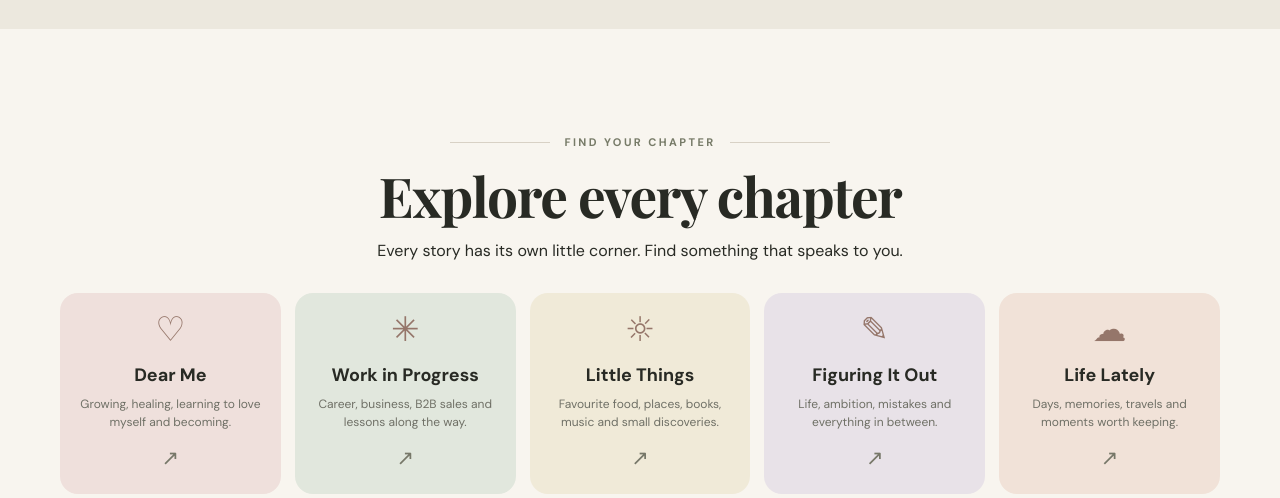
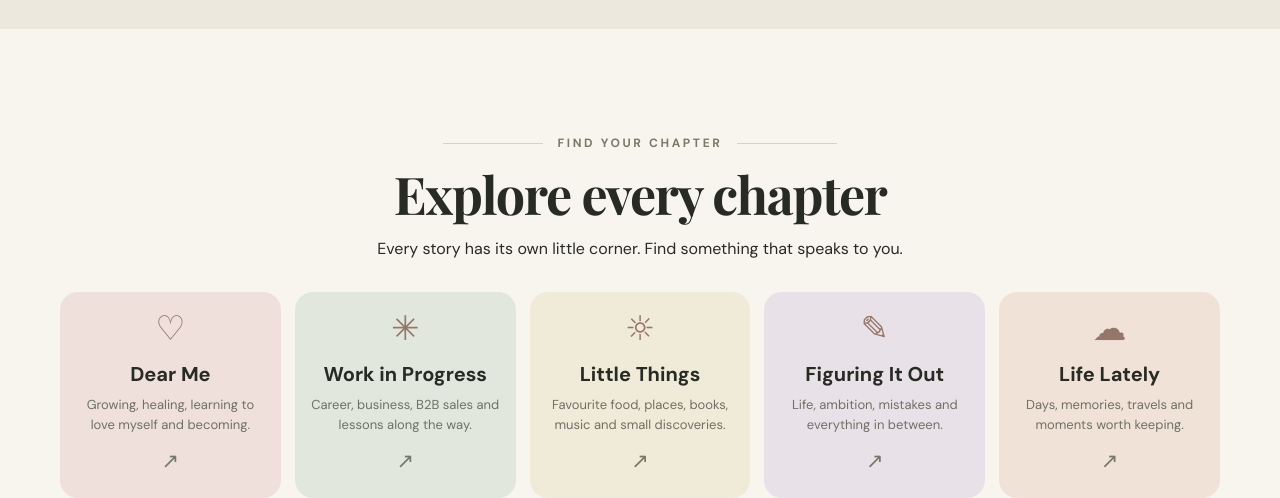
Before and after one commit to teamriawrites-0608/teamriawrites-0608.github.io, a plain HTML site: page index.html in a window 1280 px wide. Shown: the part 821-1319 px from the top of the page. Drawn offline with nearby package versions, Linux system fonts and the light colour scheme; no server answers.

Commit message:
Update styles.css

```diff
--- a/styles.css
+++ b/styles.css
@@ -2153,3 +2153,26 @@ button:hover {
   font-style: normal;
   font-weight: 400;
 }
+
+/* Explore every chapter — slightly larger typography */
+
+.world .section-heading h2 {
+  font-size: clamp(40px, 4.2vw, 52px);
+  font-weight: 800;
+}
+
+.world .section-heading .eyebrow {
+  font-size: 12px;
+}
+
+.world .section-heading .chapter-subtitle {
+  font-size: 16px;
+}
+
+.world .category-card h3 {
+  font-size: 20px;
+}
+
+.world .category-card p {
+  font-size: 13px;
+}
```
